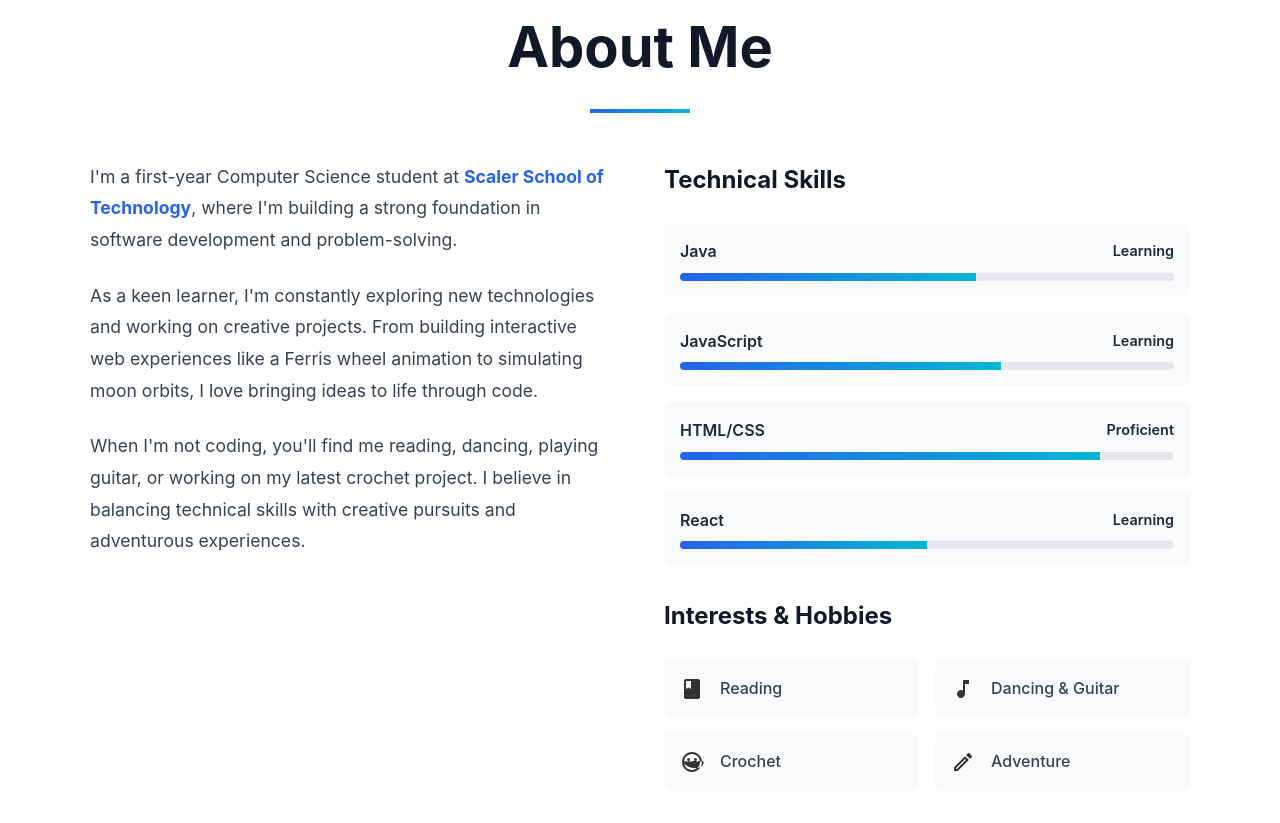
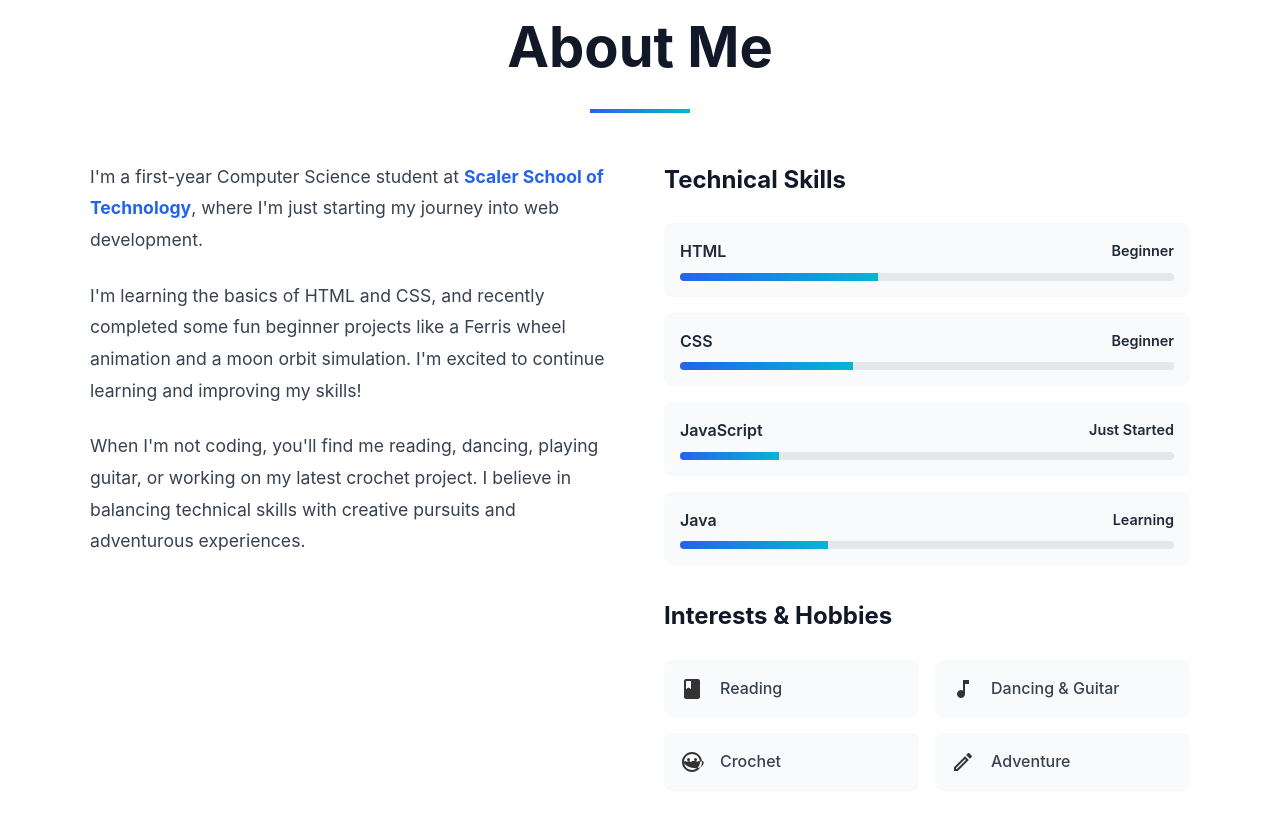
Before and after one commit to ARMedAndCurious/End_Term_Project, a plain HTML site: page index.html in a window 1280 px wide. Shown: the part 877-1700 px from the top of the page. Drawn offline with Linux system fonts and the light colour scheme.

Commit message:
Update index.html

```diff
--- a/index.html
+++ b/index.html
@@ -29,8 +29,8 @@
     <section id="home" class="hero">
         <div class="container hero-content">
             <h1>Hi, I'm <span class="highlight">Akshara Jain</span></h1>
-            <p class="subtitle">Computer Science Student | Creative Developer | Lifelong Learner</p>
-            <p class="description">First-year CS student at Scaler School of Technology, passionate about building creative web experiences and constantly exploring new technologies.</p>
+            <p class="subtitle">Computer Science Student | Beginner Web Developer | Lifelong Learner</p>
+            <p class="description">First-year CS student at Scaler School of Technology, learning HTML, CSS, and JavaScript to build my first web projects.</p>
 
             <div class="social-links">
                 <a href="https://github.com/ARMedAndCurious" target="_blank" class="btn btn-dark">
@@ -63,9 +63,9 @@
 
             <div class="about-grid">
                 <div class="about-text">
-                    <p>I'm a first-year Computer Science student at <strong>Scaler School of Technology</strong>, where I'm building a strong foundation in software development and problem-solving.</p>
+                    <p>I'm a first-year Computer Science student at <strong>Scaler School of Technology</strong>, where I'm just starting my journey into web development.</p>
 
-                    <p>As a keen learner, I'm constantly exploring new technologies and working on creative projects. From building interactive web experiences like a Ferris wheel animation to simulating moon orbits, I love bringing ideas to life through code.</p>
+                    <p>I'm learning the basics of HTML and CSS, and recently completed some fun beginner projects like a Ferris wheel animation and a moon orbit simulation. I'm excited to continue learning and improving my skills!</p>
 
                     <p>When I'm not coding, you'll find me reading, dancing, playing guitar, or working on my latest crochet project. I believe in balancing technical skills with creative pursuits and adventurous experiences.</p>
                 </div>
@@ -75,38 +75,38 @@
                         <h3>Technical Skills</h3>
                         <div class="skill">
                             <div class="skill-info">
-                                <span>Java</span>
-                                <span class="skill-level">Learning</span>
+                                <span>HTML</span>
+                                <span class="skill-level">Beginner</span>
                             </div>
                             <div class="skill-bar">
-                                <div class="skill-progress" style="--skill-width: 60%"></div>
+                                <div class="skill-progress" style="--skill-width: 40%"></div>
+                            </div>
+                        </div>
+                        <div class="skill">
+                            <div class="skill-info">
+                                <span>CSS</span>
+                                <span class="skill-level">Beginner</span>
+                            </div>
+                            <div class="skill-bar">
+                                <div class="skill-progress" style="--skill-width: 35%"></div>
                             </div>
                         </div>
                         <div class="skill">
                             <div class="skill-info">
                                 <span>JavaScript</span>
-                                <span class="skill-level">Learning</span>
+                                <span class="skill-level">Just Started</span>
                             </div>
                             <div class="skill-bar">
-                                <div class="skill-progress" style="--skill-width: 65%"></div>
+                                <div class="skill-progress" style="--skill-width: 20%"></div>
                             </div>
                         </div>
                         <div class="skill">
                             <div class="skill-info">
-                                <span>HTML/CSS</span>
-                                <span class="skill-level">Proficient</span>
-                            </div>
-                            <div class="skill-bar">
-                                <div class="skill-progress" style="--skill-width: 85%"></div>
-                            </div>
-                        </div>
-                        <div class="skill">
-                            <div class="skill-info">
-                                <span>React</span>
+                                <span>Java</span>
                                 <span class="skill-level">Learning</span>
                             </div>
                             <div class="skill-bar">
-                                <div class="skill-progress" style="--skill-width: 50%"></div>
+                                <div class="skill-progress" style="--skill-width: 30%"></div>
                             </div>
                         </div>
                     </div>
@@ -151,7 +151,7 @@
         <div class="container">
             <h2>My Projects</h2>
             <div class="divider"></div>
-            <p class="section-desc">A collection of projects that showcase my journey in web development and creative coding</p>
+            <p class="section-desc">My first web development projects as I learn HTML, CSS, and JavaScript</p>
 
             <div class="projects-grid">
                 <div class="project-card">
@@ -160,7 +160,7 @@
                     </div>
                     <div class="project-content">
                         <h3>Ferris Wheel Animation</h3>
-                        <p>An interactive CSS animation project featuring a fully functional Ferris wheel with rotating cabins and smooth transitions.</p>
+                        <p>My first CSS animation project! A simple Ferris wheel that rotates using basic CSS animations. This was a fun school project that helped me learn about keyframes and transforms.</p>
                         <div class="tech-tags">
                             <span>HTML</span>
                             <span>CSS</span>
@@ -189,7 +189,7 @@
                     </div>
                     <div class="project-content">
                         <h3>Moon Orbit Simulation</h3>
-                        <p>A physics-based simulation demonstrating orbital mechanics with accurate moon rotation around Earth using CSS animations.</p>
+                        <p>A beginner-friendly project where I created a moon orbiting around Earth using CSS animations. I learned a lot about circular motion and animation timing!</p>
                         <div class="tech-tags">
                             <span>HTML</span>
                             <span>CSS</span>
@@ -218,7 +218,7 @@
                     </div>
                     <div class="project-content">
                         <h3>Portfolio Website</h3>
-                        <p>A modern, responsive portfolio website showcasing projects and skills with clean design and smooth user experience.</p>
+                        <p>This portfolio! My first complete website project using HTML and CSS. I'm proud of how it turned out and excited to keep building more!</p>
                         <div class="tech-tags">
                             <span>HTML</span>
                             <span>CSS</span>
@@ -271,7 +271,7 @@
                     <p>Let's connect professionally</p>
                 </a>
 
-                <a href="mailto:aksharajain2601@gmail.com" class="contact-card">
+                <a href="mailto:akshara@example.com" class="contact-card">
                     <div class="contact-icon email-icon">
                         <svg width="32" height="32" fill="currentColor" viewBox="0 0 24 24">
                             <path d="M20 4H4c-1.1 0-1.99.9-1.99 2L2 18c0 1.1.9 2 2 2h16c1.1 0 2-.9 2-2V6c0-1.1-.9-2-2-2zm0 4l-8 5-8-5V6l8 5 8-5v2z"/>
```
